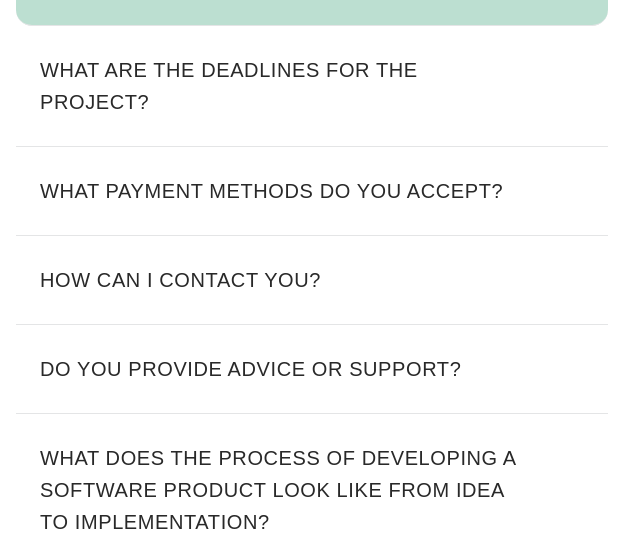
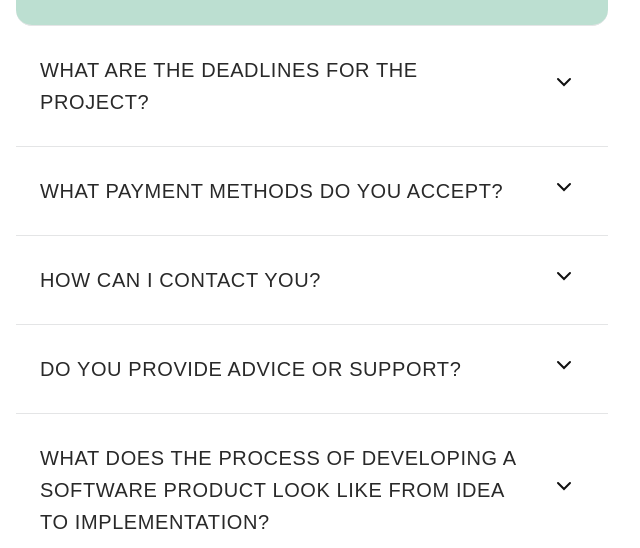
Before and after one commit to VickyVsV/accordion-example, a plain HTML site: page index.html in a window 1280 px wide. Shown: the part 536-1084 px from the top of the page, 640-1280 px from the left. Drawn offline with Linux system fonts and the light colour scheme.

Commit message:
Deploying to gh-pages from @ VickyVsV/accordion-example@663c3c1a1b3aee7d5882a9e7747a33766ad98092 🚀

```diff
--- a/index.html
+++ b/index.html
@@ -45,7 +45,7 @@
                   <span>What are the deadlines for the project? </span>
                   <span class="ac-icon-span">
                     <svg class="ac-icon" width="24" height="24">
-                      <use href="../img/sprite.svg#arrow-down"></use>
+                      <use href="/accordion-example/sprite.svg#arrow-down"></use>
                     </svg>
                   </span>
                 </button>
@@ -66,7 +66,7 @@
                   <span>What payment methods do you accept?</span>
                   <span class="ac-icon-span">
                     <svg class="ac-icon" width="24" height="24">
-                      <use href="../img/sprite.svg#arrow-down"></use>
+                      <use href="/accordion-example/sprite.svg#arrow-down"></use>
                     </svg>
                   </span>
                 </button>
@@ -85,7 +85,7 @@
                   <span>How can I contact you?</span>
                   <span class="ac-icon-span">
                     <svg class="ac-icon" width="24" height="24">
-                      <use href="../img/sprite.svg#arrow-down"></use>
+                      <use href="/accordion-example/sprite.svg#arrow-down"></use>
                     </svg>
                   </span>
                 </button>
@@ -104,7 +104,7 @@
                   <span>Do you provide advice or support?</span>
                   <span class="ac-icon-span">
                     <svg class="ac-icon" width="24" height="24">
-                      <use href="../img/sprite.svg#arrow-down"></use>
+                      <use href="/accordion-example/sprite.svg#arrow-down"></use>
                     </svg>
                   </span>
                 </button>
@@ -128,7 +128,7 @@
                   </span>
                   <span class="ac-icon-span">
                     <svg class="ac-icon" width="24" height="24">
-                      <use href="../img/sprite.svg#arrow-down"></use>
+                      <use href="/accordion-example/sprite.svg#arrow-down"></use>
                     </svg>
                   </span>
                 </button>
--- a/index.js
+++ b/index.js
@@ -1,2 +1,2 @@
-import{A as s}from"./assets/vendor-CDfsxdWg.js";(function(){const r=document.createElement("link").relList;if(r&&r.supports&&r.supports("modulepreload"))return;for(const e of document.querySelectorAll('link[rel="modulepreload"]'))n(e);new MutationObserver(e=>{for(const t of e)if(t.type==="childList")for(const c of t.addedNodes)c.tagName==="LINK"&&c.rel==="modulepreload"&&n(c)}).observe(document,{childList:!0,subtree:!0});function o(e){const t={};return e.integrity&&(t.integrity=e.integrity),e.referrerPolicy&&(t.referrerPolicy=e.referrerPolicy),e.crossOrigin==="use-credentials"?t.credentials="include":e.crossOrigin==="anonymous"?t.credentials="omit":t.credentials="same-origin",t}function n(e){if(e.ep)return;e.ep=!0;const t=o(e);fetch(e.href,t)}})();new s(".accordion-container",{duration:400,showMultiple:!1,openOnInit:[0]});const u=document.querySelectorAll(".ac-trigger");function l(){document.querySelectorAll(".ac").forEach(r=>{const o=r.querySelector(".ac-icon use");o&&(r.classList.contains("is-active")?o.setAttribute("href","../img/sprite.svg#arrow-up"):o.setAttribute("href","../img/sprite.svg#arrow-down"))})}u.forEach(i=>{i.addEventListener("click",function(){l()})});
+import{A as s}from"./assets/vendor-CDfsxdWg.js";(function(){const r=document.createElement("link").relList;if(r&&r.supports&&r.supports("modulepreload"))return;for(const e of document.querySelectorAll('link[rel="modulepreload"]'))n(e);new MutationObserver(e=>{for(const t of e)if(t.type==="childList")for(const i of t.addedNodes)i.tagName==="LINK"&&i.rel==="modulepreload"&&n(i)}).observe(document,{childList:!0,subtree:!0});function o(e){const t={};return e.integrity&&(t.integrity=e.integrity),e.referrerPolicy&&(t.referrerPolicy=e.referrerPolicy),e.crossOrigin==="use-credentials"?t.credentials="include":e.crossOrigin==="anonymous"?t.credentials="omit":t.credentials="same-origin",t}function n(e){if(e.ep)return;e.ep=!0;const t=o(e);fetch(e.href,t)}})();new s(".accordion-container",{duration:400,showMultiple:!1,openOnInit:[0]});const l=document.querySelectorAll(".ac-trigger");function u(){document.querySelectorAll(".ac").forEach(r=>{const o=r.querySelector(".ac-icon use");o&&(r.classList.contains("is-active")?o.setAttribute("href","/accordion-example/sprite.svg#arrow-uo"):o.setAttribute("href","/accordion-example/sprite.svg#arrow-down"))})}l.forEach(c=>{c.addEventListener("click",function(){u()})});
 //# sourceMappingURL=index.js.map
```
Also changed, not shown: 1 other file.
